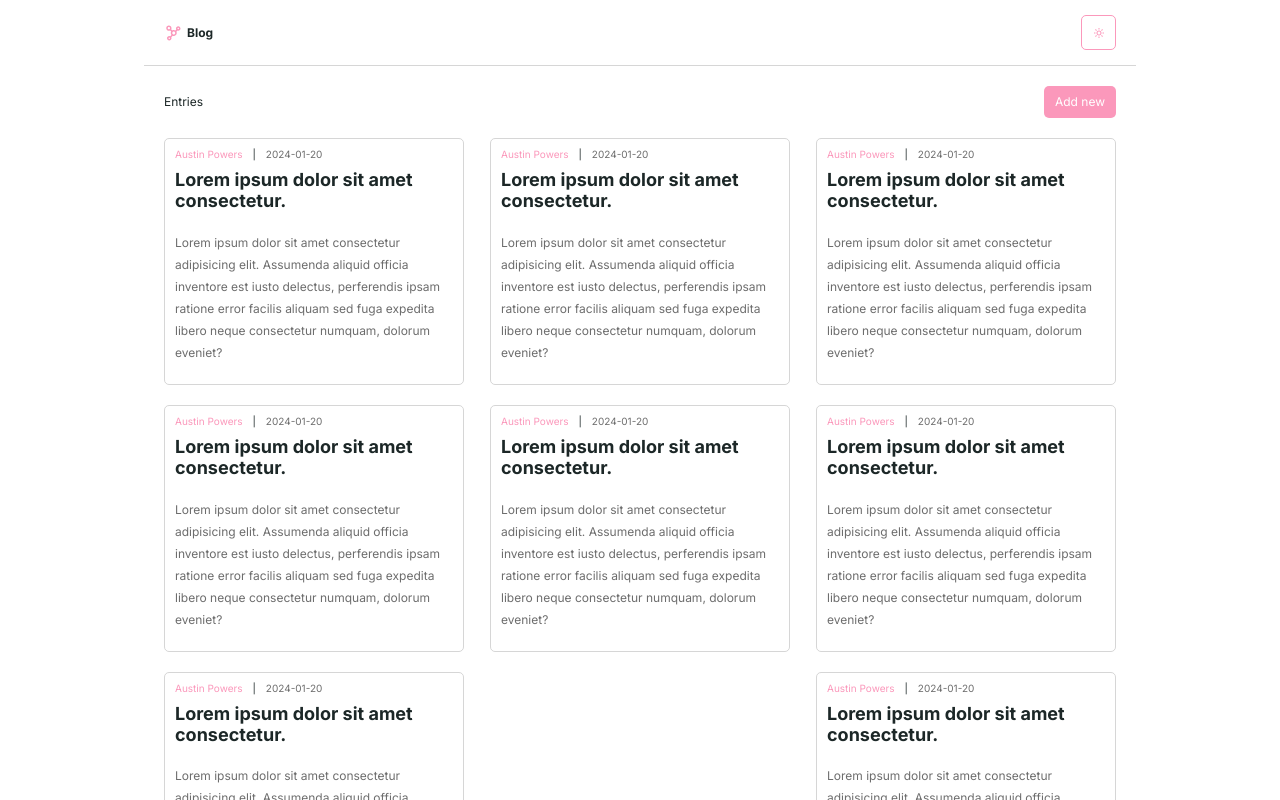
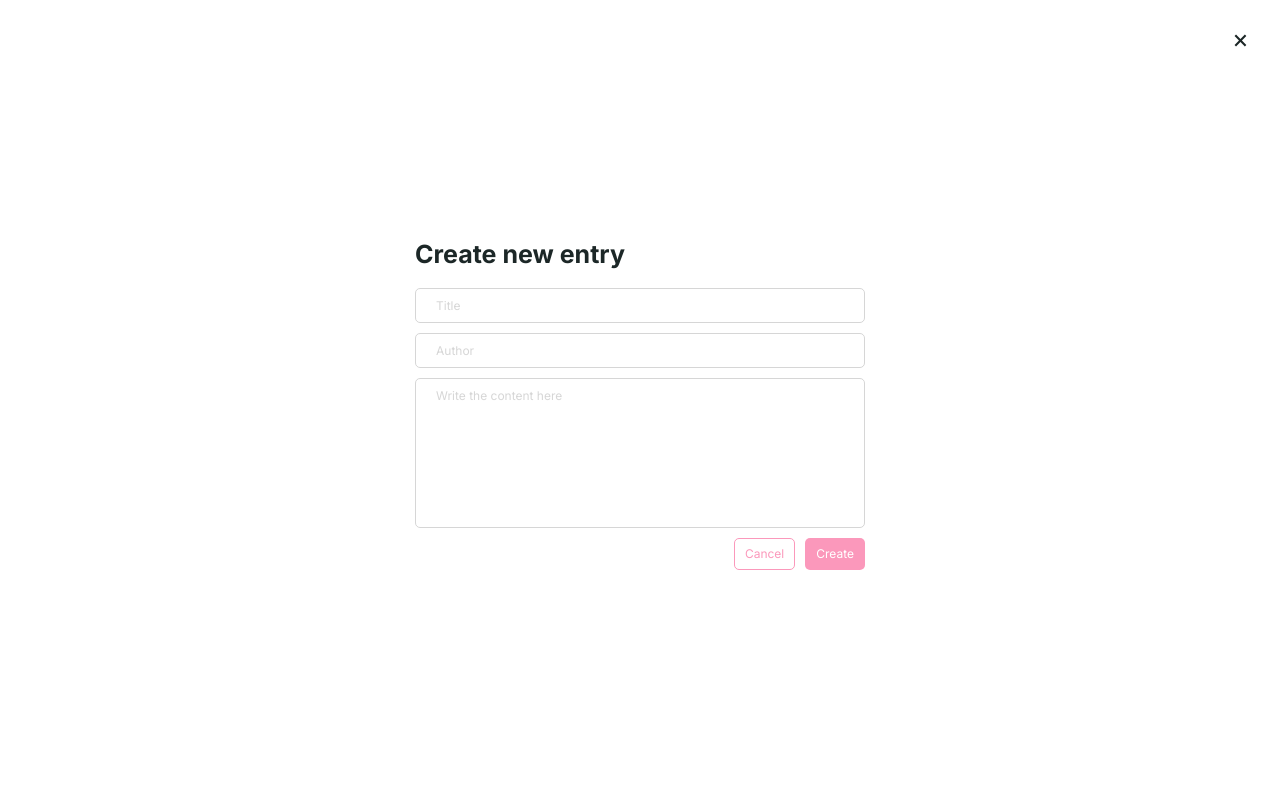
Before and after one commit to IrvingRR/people4business-blog-app, a React (Vite) app: page / in a window 1280 px wide. Both pictures are taken after a click on the button "Add new". Shown: the top 800 px of the page. Built offline with nearby package versions, Linux system fonts and the light colour scheme.

Commit message:
feat(Modal and CreateEntryModal components created)

```diff
--- a/index.html
+++ b/index.html
@@ -12,6 +12,7 @@
   </head>
   <body>
     <div id="root"></div>
+    <div id="modal-portal"></div>
     <script type="module" src="/src/main.jsx"></script>
   </body>
 </html>
--- a/src/components/common/Button.jsx
+++ b/src/components/common/Button.jsx
@@ -2,7 +2,7 @@ import { ButtonElement } from "../../styled/components/common/button";
 
 export const Button = ({ label, variant, icon, ...props }) => {
   return (
-    <ButtonElement variant={variant} {...props}>
+    <ButtonElement {...props} variant={variant}>
         { icon }
         { label }
     </ButtonElement>
--- /dev/null
+++ b/src/components/modals/CreateEntryModal.jsx
@@ -0,0 +1,21 @@
+import { Actions, Form, Textarea } from "../../styled/components/common/form";
+import { Button } from "../common/Button";
+import { Input } from "../common/Input";
+import { Modal } from "./Modal";
+
+export const CreateEntryModal = ({ isOpen, closeModal }) => {
+  return (
+    <Modal isOpenModal={isOpen} closeModal={closeModal}>
+        <Form>
+            <h2>Create new entry</h2>
+            <Input type='text' name='title' placeholder='Title'/>
+            <Input type='text' name='author' placeholder='Author'/>
+            <Textarea name='content' placeholder="Write the content here"/>
+            <Actions>
+                <Button label='Cancel' variant='outlined' type='button' onClick={closeModal}/>
+                <Button label='Create'/>
+            </Actions>
+        </Form>
+    </Modal>
+  );
+};
--- /dev/null
+++ b/src/components/modals/Modal.jsx
@@ -0,0 +1,17 @@
+import ReactDom from 'react-dom';
+import { CloseButton, ModalContainer, ModalHeader } from '../../styled/components/modals/modal';
+import { BiX } from 'react-icons/bi';
+
+export const Modal = ({ children, isOpenModal, closeModal }) => {
+  return ReactDom.createPortal (
+    <ModalContainer active={isOpenModal}>
+        <ModalHeader>
+            <CloseButton onClick={closeModal}>
+                <BiX/>
+            </CloseButton>
+        </ModalHeader>
+        {children}
+    </ModalContainer>,
+    document.getElementById('modal-portal')
+  );
+};
--- /dev/null
+++ b/src/components/modals/index.js
@@ -0,0 +1,2 @@
+export * from './CreateEntryModal';
+export * from './Modal';
--- /dev/null
+++ b/src/hooks/index.js
@@ -0,0 +1 @@
+export * from './useModal';
--- /dev/null
+++ b/src/hooks/useModal.js
@@ -0,0 +1,16 @@
+import { useState } from "react";
+
+export const useModal = (initialState = false) => {
+    const [isOpen, setIsOpen] = useState(initialState);
+
+    const openModal = () => setIsOpen(true);
+    const closeModal = () => setIsOpen(false);
+    const toggleModal = () => setIsOpen(!isOpen);
+
+    return {
+        isOpen,
+        openModal,
+        closeModal,
+        toggleModal
+    };
+};
--- a/src/pages/EntriesPage.jsx
+++ b/src/pages/EntriesPage.jsx
@@ -1,14 +1,19 @@
 import { Button } from "../components/common/Button";
 import { EntryCard } from "../components/composite";
+import { CreateEntryModal } from "../components/modals";
+import { useModal } from "../hooks/useModal";
 import { Actions, EntriesGallery, HeaderActions } from "../styled/pages/entriesPage";
 
 export const EntriesPage = () => {
+  const { isOpen, openModal, closeModal } = useModal();
+
   return (
     <>
+      <CreateEntryModal isOpen={isOpen} closeModal={closeModal}/>
       <HeaderActions>
         Entries
         <Actions>
-          <Button label='Add new'/>
+          <Button label='Add new' onClick={openModal}/>
         </Actions>
       </HeaderActions>
       <EntriesGallery>
--- /dev/null
+++ b/src/styled/components/common/form.js
@@ -0,0 +1,57 @@
+import styled, {css} from 'styled-components';
+
+export const Form = styled.form`
+    width: 100%;
+    max-width: 450px;
+    display: flex;
+    flex-direction: column;
+    gap: 10px;
+
+    h2 {
+        font-size: var(--fs-xl);
+        padding: 10px 0;
+    }
+`;
+
+export const GridInputs = styled.div`
+    width: 100%;
+    display: grid;
+    grid-template-columns: repeat(auto-fit, minmax(200px, 1fr));
+    gap: 10px;
+`;
+
+export const Actions = styled.div`
+    width: 100%;
+    display: flex;
+    align-items: center;
+    justify-content: space-between;
+    gap: 10px;
+
+    a {
+        font-size: var(--fs-sm);
+    }
+
+    ${props => props.justify='end' && css`
+        justify-content: flex-end;
+    `}
+`;
+
+export const Textarea = styled.textarea`
+    width: 100%;
+    height: 150px;
+    border-radius: var(--radius);
+    background-color: transparent;
+    padding: 10px 20px;
+    border-color: ${props => props.theme.borderColor};
+    color: ${props => props.theme.fontColor};
+    background-color: transparent;
+    resize: none;
+
+    &::placeholder {
+        color: ${props => props.theme.placeholderColor};
+    }
+
+    &:focus {
+        border-color: var(--primary-color);
+    }
+`;
--- /dev/null
+++ b/src/styled/components/modals/modal.js
@@ -0,0 +1,47 @@
+import styled, {css} from "styled-components";
+
+export const ModalContainer = styled.div`
+    width: 100%;
+    height: 100vh;
+    display: flex;
+    justify-content: center;
+    align-items: center;
+    position: fixed;
+    top: 0;
+    left: 0;
+    background-color: ${props => props.theme.backgroundColor};
+    padding: 20px;
+    transform: translateY(-20px);
+    opacity: 0;
+    visibility: hidden;
+    transition: var(--transition);
+    z-index: 9999;
+
+    ${props => props.active && css`
+        transform: translateY(0);
+        opacity: 1;
+        visibility: visible;
+    `}
+`;
+
+export const ModalHeader = styled.div`
+    width: 100%;
+    display: flex;
+    align-items: center;
+    justify-content: flex-end;
+    position: absolute;
+    top: 0;
+    left: 0;
+    padding: 20px;
+`;
+
+export const CloseButton = styled.button`
+    background-color: transparent;
+    width: 40px;
+    height: 40px;
+    display: flex;
+    align-items: center;
+    justify-content: center;
+    color: ${props => props.theme.fontColor};
+    font-size: var(--fs-xl);
+`;
--- a/src/styled/globalStyles.js
+++ b/src/styled/globalStyles.js
@@ -18,7 +18,7 @@ export const GlobalStyles = createGlobalStyle`
         --fs-sm: 10px; // 12px
         --fs-md: 12px; // 14px
         --fs-lg: 18px; // 20px
-        --fs-xl: 30px; // 30px
+        --fs-xl: 25px; // 30px
         --fs-xxl: 35px; // 35px
         --fs-xxxl: 40px; // 40px
 
```
